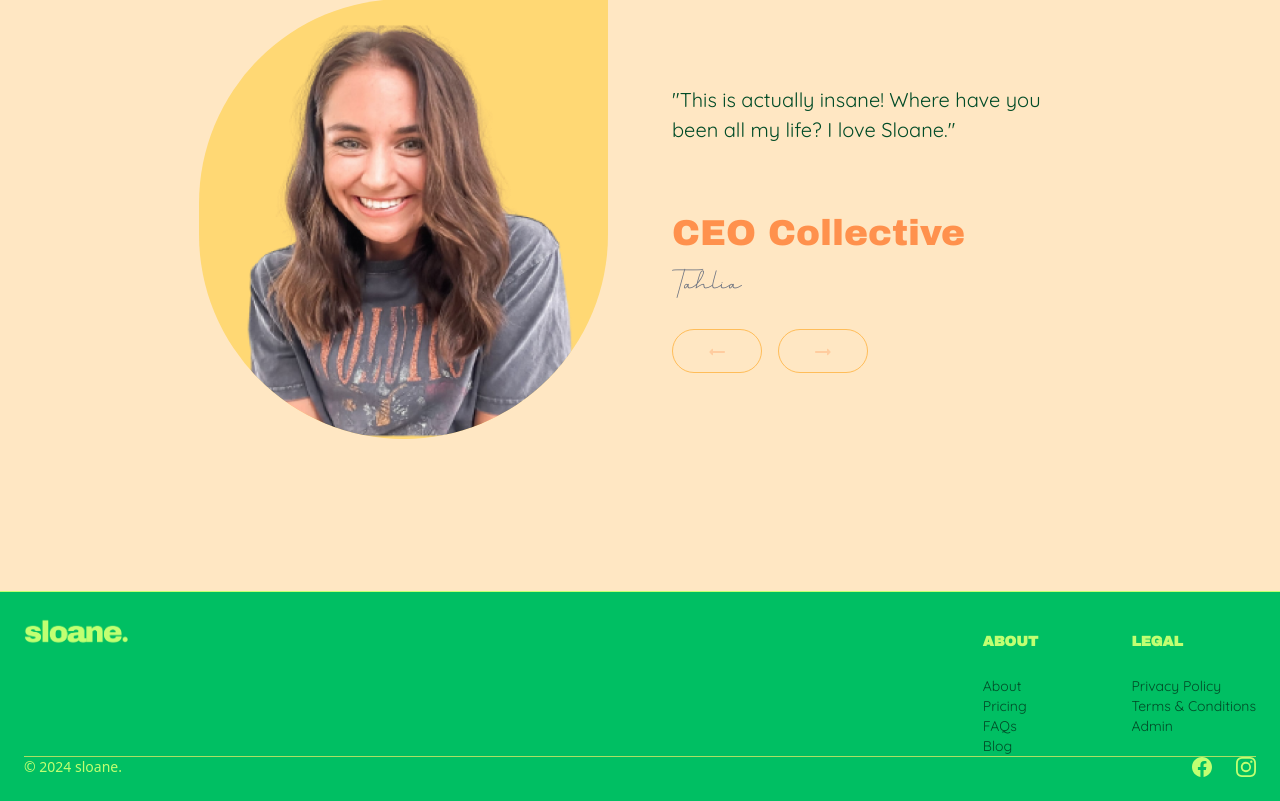
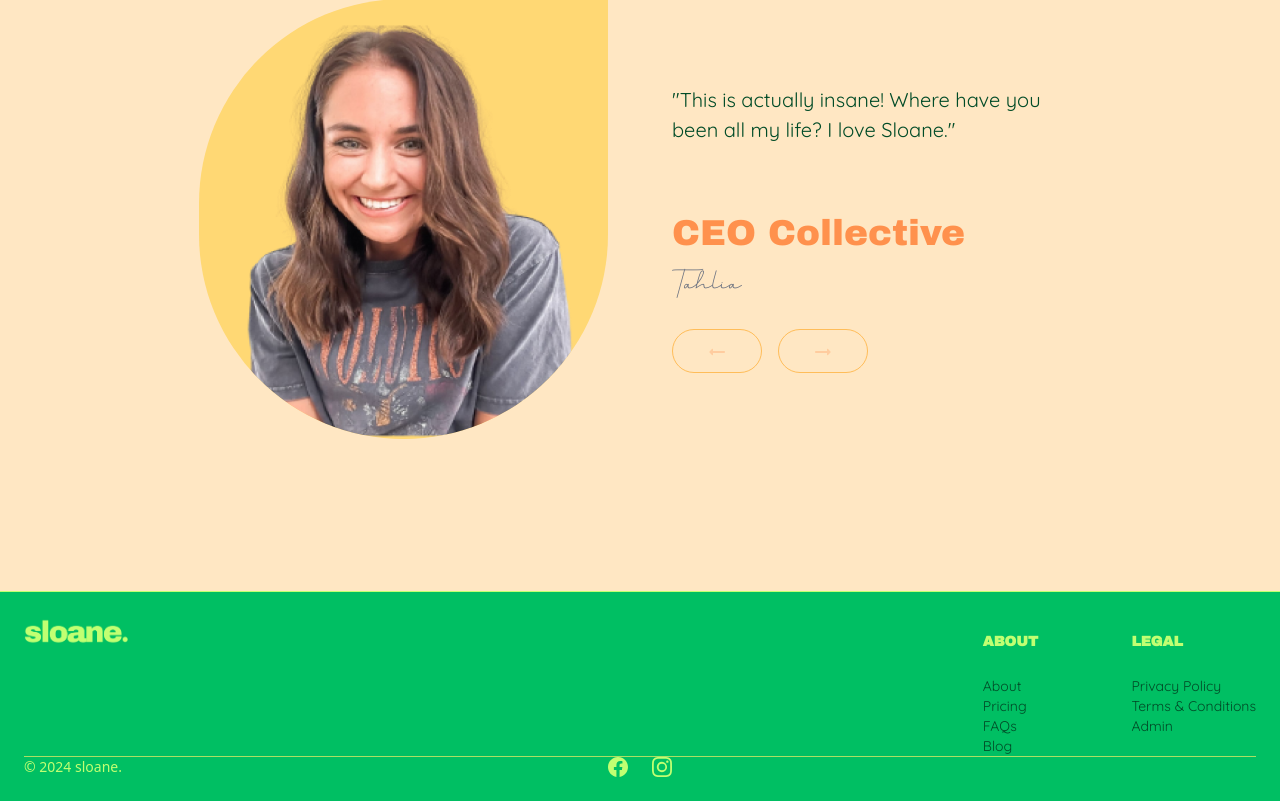
Before and after one commit to tjsoho/sloane, a Next.js app: page / in a window 1280 px wide. Shown: the part 10711-11512 px from the top of the page. Built offline with nearby package versions, Linux system fonts and the light colour scheme; no server answers.

Commit message:
change social icons

```diff
--- a/src/app/components/core/footer.tsx
+++ b/src/app/components/core/footer.tsx
@@ -61,14 +61,15 @@ const FooterComponent = () => {
           orientation="horizontal"
           className="my-2 w-full bg-brand-logo lg:mt-2"
         />
-        <div className="w-full sm:flex sm:items-center sm:justify-between">
+        <div className="relative w-full">
           <Footer.Copyright
             href="#"
             by=" sloane."
             year={2024}
             className="text-brand-logo"
           />
-          <div className="mt-4 flex space-x-6 sm:mt-0 sm:justify-center">
+          <div className="absolute left-1/2 top-1/2 -translate-x-1/2 -translate-y-1/2">
+            <div className="flex space-x-6">
               <Footer.Icon
                 href="#"
                 icon={BsFacebook}
@@ -84,6 +85,7 @@ const FooterComponent = () => {
             </div>
           </div>
         </div>
+      </div>
     </Footer>
   );
 };
--- a/src/app/layout.tsx
+++ b/src/app/layout.tsx
@@ -3,7 +3,7 @@ import '~/styles/globals.css';
 import Header from './components/core/header';
 import Footer from './components/core/footer';
 import Script from 'next/script';
-import * as fbq from '../utils/fpixel';
+
 
 export const metadata = {
   title: 'Sloane',
```
Lines whose indentation alone changed are shown as unchanged.
